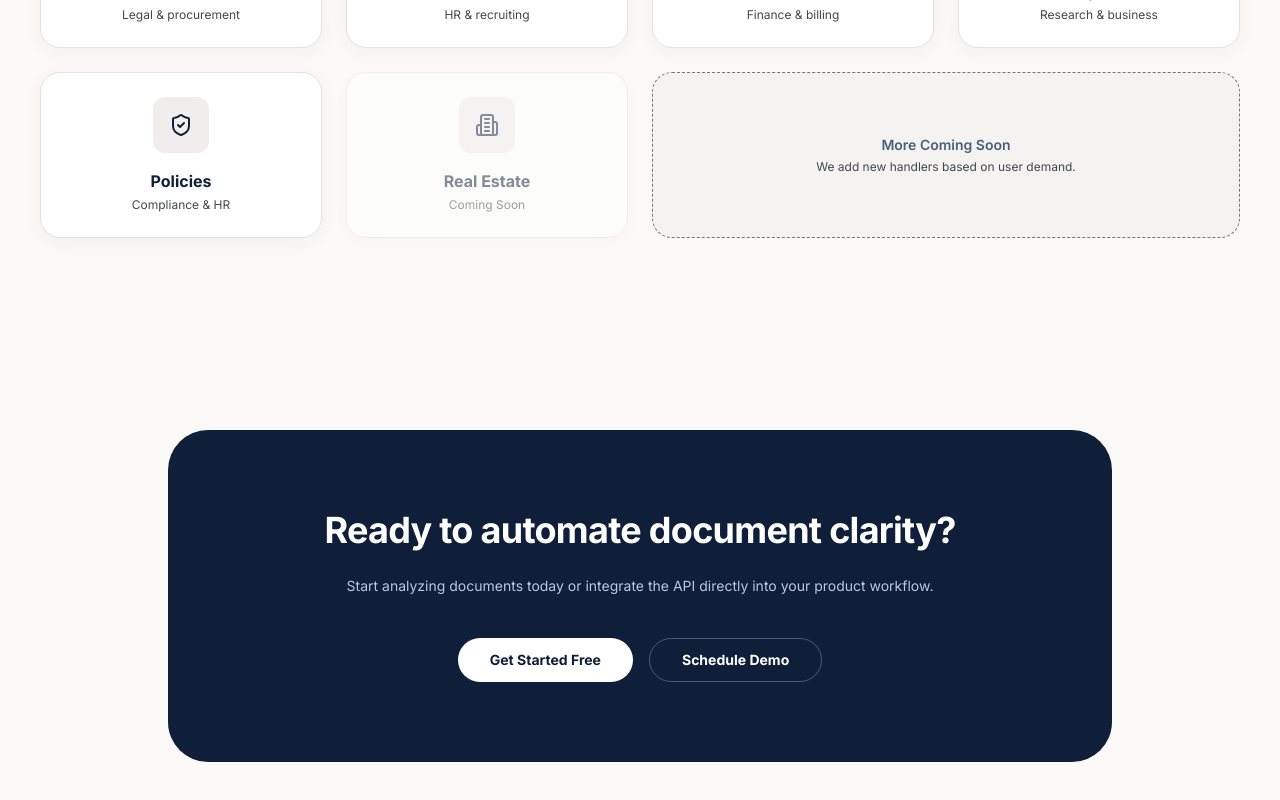
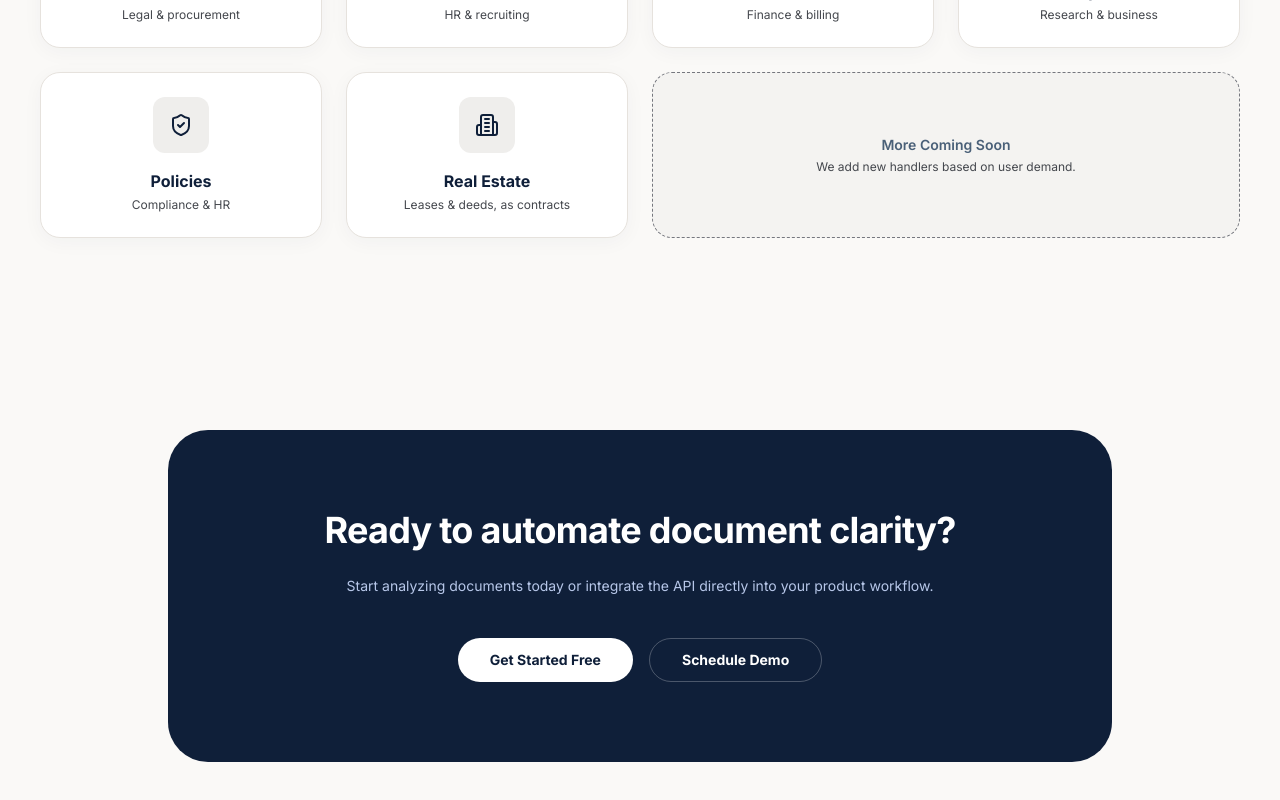
Before and after one commit to slayplayagrima/ParseMind, a React (Vite) app in the folder frontend/: page / in a window 1280 px wide. Shown: the part 2573-3373 px from the top of the page. Built offline with nearby package versions, Linux system fonts and the light colour scheme; no server answers.

Commit message:
feat(frontend): show real estate as handled by contract analysis

```diff
--- a/frontend/src/pages/Landing/LandingPage.tsx
+++ b/frontend/src/pages/Landing/LandingPage.tsx
@@ -54,7 +54,7 @@ const supportedHandlers = [
   { icon: ReceiptText, title: 'Invoices', description: 'Finance & billing', active: true },
   { icon: FileText, title: 'Reports', description: 'Research & business', active: true },
   { icon: ShieldCheck, title: 'Policies', description: 'Compliance & HR', active: true },
-  { icon: Building2, title: 'Real Estate', description: 'Coming Soon', active: false },
+  { icon: Building2, title: 'Real Estate', description: 'Leases & deeds, as contracts', active: true },
 ];
 
 export const LandingPage = () => (
```
